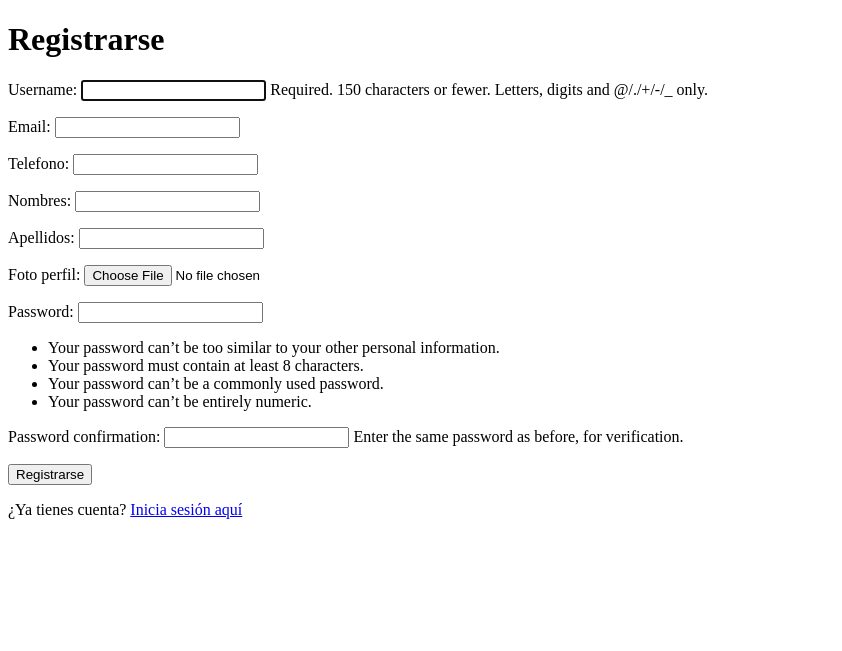
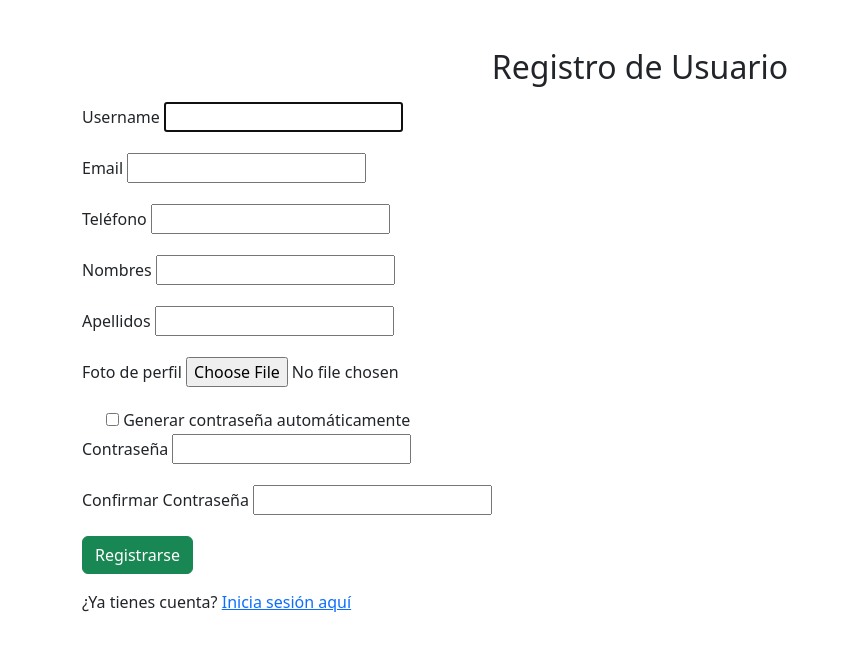
Before and after one commit to JorgeBarff/django-inmb, a Django app: page /registro/ in a window 1280 px wide. Shown: the top 651 px of the page, without its empty margins (0-842 px from the left). Run offline with Django 5.2, Linux system fonts and the light colour scheme.

Commit message:
registros y contraseña automatica

```diff
--- a/apps/usuarios/forms.py
+++ b/apps/usuarios/forms.py
@@ -1,14 +1,45 @@
+import random
+import string
 from django import forms
 from django.contrib.auth.forms import UserCreationForm
 from .models import Usuario
 
+def generar_contrasena():
+    """Genera una contraseña aleatoria segura."""
+    caracteres = string.ascii_letters + string.digits + "!@#$%^&*()"
+    return ''.join(random.choice(caracteres) for _ in range(12))  # 12 caracteres aleatorios
+
 class RegistroForm(UserCreationForm):
-    email = forms.EmailField(required=True)
-    telefono = forms.CharField(max_length=15, required=False)
-    nombres = forms.CharField(max_length=150, required=False)
-    apellidos = forms.CharField(max_length=150, required=False)
-    foto_perfil = forms.ImageField(required=False)
+    generar_password = forms.BooleanField(
+        required=False,
+        label="Generar contraseña automáticamente",
+        widget=forms.CheckboxInput()
+    )
+
+    password1 = forms.CharField(
+        widget=forms.PasswordInput(),
+        required=False  # Hacemos que sea opcional
+    )
+    password2 = forms.CharField(
+        widget=forms.PasswordInput(),
+        required=False  # Hacemos que sea opcional
+    )
 
     class Meta:
         model = Usuario
-        fields = ("username", "email", "telefono", "nombres", "apellidos", "foto_perfil", "password1", "password2")
+        fields = ["username", "email", "telefono", "nombres", "apellidos", "foto_perfil", "password1", "password2"]
+
+    def clean(self):
+        cleaned_data = super().clean()
+        generar_password = cleaned_data.get("generar_password")
+
+        if generar_password:
+            contrasena_auto = generar_contrasena()
+            cleaned_data["password1"] = contrasena_auto
+            cleaned_data["password2"] = contrasena_auto
+            self.instance.set_password(contrasena_auto)  # Guarda la contraseña encriptada
+        else:
+            if not cleaned_data.get("password1") or not cleaned_data.get("password2"):
+                raise forms.ValidationError("Debes ingresar una contraseña o seleccionar la opción de generación automática.")
+
+        return cleaned_data
--- a/apps/usuarios/urls.py
+++ b/apps/usuarios/urls.py
@@ -8,10 +8,22 @@
 
 from django.urls import path
 from . import views
+from .views import registro
+from django.contrib.auth import views as auth_views
 
 urlpatterns = [
     path('registro/', views.registro_usuario, name='registro'),
     path('login/', views.login_usuario, name='login'),
     path('logout/', views.logout_usuario, name='logout'),
     path('dashboard/', views.dashboard, name='dashboard'),
+    # Rutas para recuperación de contraseña
+    path('reset_password/', auth_views.PasswordResetView.as_view(), name='reset_password'),
+    path('reset_password_sent/', auth_views.PasswordResetDoneView.as_view(), name='password_reset_done'),
+    path('reset/<uidb64>/<token>/', auth_views.PasswordResetConfirmView.as_view(), name='password_reset_confirm'),
+    path('reset_password_complete/', auth_views.PasswordResetCompleteView.as_view(), name='password_reset_complete'),
 ]
+
+
+# urlpatterns = [
+#     path('registro/', registro, name='registro'),
+# ]
--- a/apps/usuarios/views.py
+++ b/apps/usuarios/views.py
@@ -1,23 +1,37 @@
+
 
 # Create your views here.
-# from django.http import HttpResponse
-
-# def home(request):
-#     return HttpResponse("¡Bienvenido a CRM Inmobiliario!")
-
-
 from django.shortcuts import render, redirect
 from django.contrib.auth import login, logout, authenticate
 from django.contrib.auth.forms import AuthenticationForm
 from .forms import RegistroForm
+from django.contrib import messages  # Importa messages
+from django.contrib.auth import authenticate, login
+from django.core.mail import send_mail
+
+
 
 def registro_usuario(request):
     if request.method == 'POST':
-        form = RegistroForm(request.POST, request.FILES)  # Incluimos request.FILES para imágenes
+        form = RegistroForm(request.POST, request.FILES)
         if form.is_valid():
-            usuario = form.save()
-            login(request, usuario)
-            return redirect('dashboard')
+            user = form.save(commit=False)
+            generar_password = form.cleaned_data.get("generar_password")
+
+            if generar_password:
+                contrasena = form.cleaned_data["password1"]
+                user.set_password(contrasena)  # Guarda la contraseña encriptada
+                send_mail(
+                    'Tu cuenta ha sido creada',
+                    f'Tu usuario es {user.username} y tu contraseña es: {contrasena}',
+                    'noreply@crm.com',  # Cambia esto por tu email
+                    [user.email],
+                    fail_silently=False,
+                )
+
+            user.save()
+            messages.success(request, 'Cuenta creada exitosamente. Revisa tu correo para obtener la contraseña.')
+            return redirect('login')
     else:
         form = RegistroForm()
     return render(request, 'usuarios/registro.html', {'form': form})
@@ -39,3 +53,46 @@ def logout_usuario(request):
 
 def dashboard(request):
     return render(request, 'usuarios/dashboard.html')
+
+
+def registro(request):
+    if request.method == 'POST':
+        form = RegistroForm(request.POST, request.FILES)
+        if form.is_valid():
+            user = form.save(commit=False)
+            generar_password = form.cleaned_data.get("generar_password")
+
+            if generar_password:
+                contrasena = form.cleaned_data["password1"]
+                user.set_password(contrasena)  # Guarda la contraseña encriptada
+                send_mail(
+                    'Tu cuenta ha sido creada',
+                    f'Tu usuario es {user.username} y tu contraseña es: {contrasena}',
+                    'noreply@crm.com',  # Cambia esto por tu email
+                    [user.email],
+                    fail_silently=False,
+                )
+
+            user.save()
+            messages.success(request, 'Cuenta creada exitosamente. Revisa tu correo para obtener la contraseña.')
+            return redirect('login')
+    else:
+        form = RegistroForm()
+    return render(request, 'usuarios/registro.html', {'form': form})
+
+
+def login_view(request):
+    if request.method == 'POST':
+        form = AuthenticationForm(request, data=request.POST)
+        if form.is_valid():
+            username = form.cleaned_data.get('username')
+            password = form.cleaned_data.get('password')
+            user = authenticate(request, username=username, password=password)
+            if user is not None:
+                login(request, user)
+                messages.success(request, f'Bienvenido, {username}. Has iniciado sesión correctamente.')
+                return redirect('dashboard')
+        messages.error(request, 'Usuario o contraseña incorrectos.')
+    else:
+        form = AuthenticationForm()
+    return render(request, 'usuarios/login.html', {'form': form})
--- a/templates/usuarios/registro.html
+++ b/templates/usuarios/registro.html
@@ -3,13 +3,110 @@
   <head>
     <meta charset="UTF-8" />
     <title>Registro de Usuario</title>
+    <link
+      href="https://cdn.jsdelivr.net/npm/bootstrap@5.3.0/dist/css/bootstrap.min.css"
+      rel="stylesheet"
+    />
+    <script>
+      function togglePasswordFields() {
+        var checkbox = document.getElementById("id_generar_password");
+        var passwordFields = document.getElementById("password-fields");
+
+        if (checkbox.checked) {
+          passwordFields.style.display = "none"; // Oculta los campos de contraseña
+        } else {
+          passwordFields.style.display = "block"; // Muestra los campos de contraseña
+        }
+      }
+    </script>
   </head>
-  <body>
-    <h1>Registrarse</h1>
-    <form method="post" enctype="multipart/form-data">
-      {% csrf_token %} {{ form.as_p }}
-      <button type="submit">Registrarse</button>
+  <body class="container mt-5">
+    <h2 class="text-center">Registro de Usuario</h2>
+
+    {% if messages %} {% for message in messages %}
+    <div class="alert alert-{{ message.tags }}">{{ message }}</div>
+    {% endfor %} {% endif %}
+
+    <form method="post" class="mt-3" enctype="multipart/form-data">
+      {% csrf_token %}
+
+      <div class="mb-3">
+        <label for="{{ form.username.id_for_label }}" class="form-label"
+          >Username</label
+        >
+        {{ form.username }}
+      </div>
+
+      <div class="mb-3">
+        <label for="{{ form.email.id_for_label }}" class="form-label"
+          >Email</label
+        >
+        {{ form.email }}
+      </div>
+
+      <div class="mb-3">
+        <label for="{{ form.telefono.id_for_label }}" class="form-label"
+          >Teléfono</label
+        >
+        {{ form.telefono }}
+      </div>
+
+      <div class="mb-3">
+        <label for="{{ form.nombres.id_for_label }}" class="form-label"
+          >Nombres</label
+        >
+        {{ form.nombres }}
+      </div>
+
+      <div class="mb-3">
+        <label for="{{ form.apellidos.id_for_label }}" class="form-label"
+          >Apellidos</label
+        >
+        {{ form.apellidos }}
+      </div>
+
+      <div class="mb-3">
+        <label for="{{ form.foto_perfil.id_for_label }}" class="form-label"
+          >Foto de perfil</label
+        >
+        {{ form.foto_perfil }}
+      </div>
+
+      <div class="form-check">
+        {{ form.generar_password }}
+        <label for="{{ form.generar_password.id_for_label }}"
+          >Generar contraseña automáticamente</label
+        >
+      </div>
+
+      <div id="password-fields">
+        <div class="mb-3">
+          <label for="{{ form.password1.id_for_label }}" class="form-label"
+            >Contraseña</label
+          >
+          {{ form.password1 }}
+        </div>
+
+        <div class="mb-3">
+          <label for="{{ form.password2.id_for_label }}" class="form-label"
+            >Confirmar Contraseña</label
+          >
+          {{ form.password2 }}
+        </div>
+      </div>
+
+      <button type="submit" class="btn btn-success">Registrarse</button>
     </form>
-    <p>¿Ya tienes cuenta? <a href="{% url 'login' %}">Inicia sesión aquí</a></p>
+
+    <p class="mt-3">
+      ¿Ya tienes cuenta? <a href="{% url 'login' %}">Inicia sesión aquí</a>
+    </p>
+
+    <script>
+      document
+        .getElementById("id_generar_password")
+        .addEventListener("change", togglePasswordFields);
+      togglePasswordFields(); // Llamar la función al cargar la página
+    </script>
   </body>
 </html>
```
Also changed, not shown: apps/propiedades/models.py (+43 -0 lines), crm_inmobiliario/settings.py (+14 -1 lines), templates/usuarios/dashboard.html (+12 -4 lines), templates/usuarios/login.html (+16 -5 lines), db.sqlite3.
